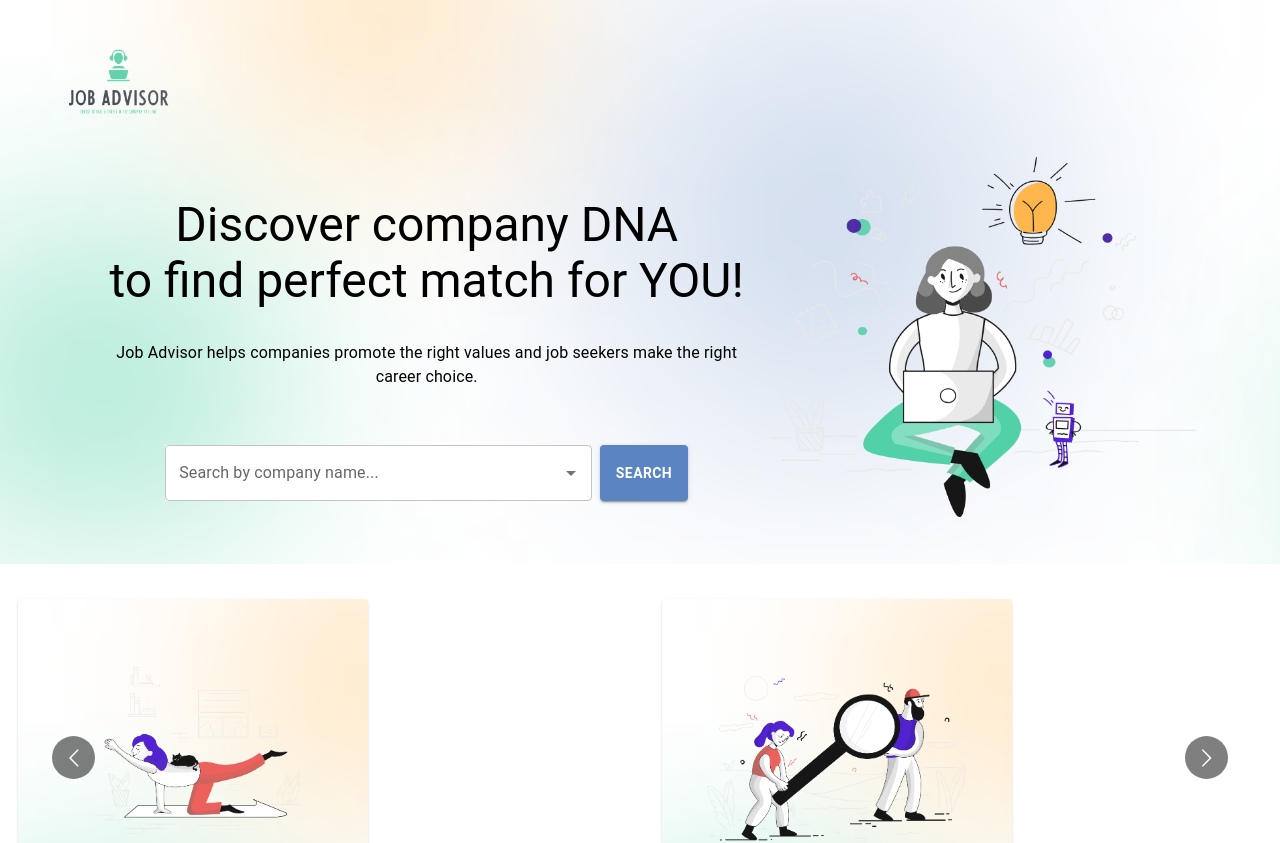
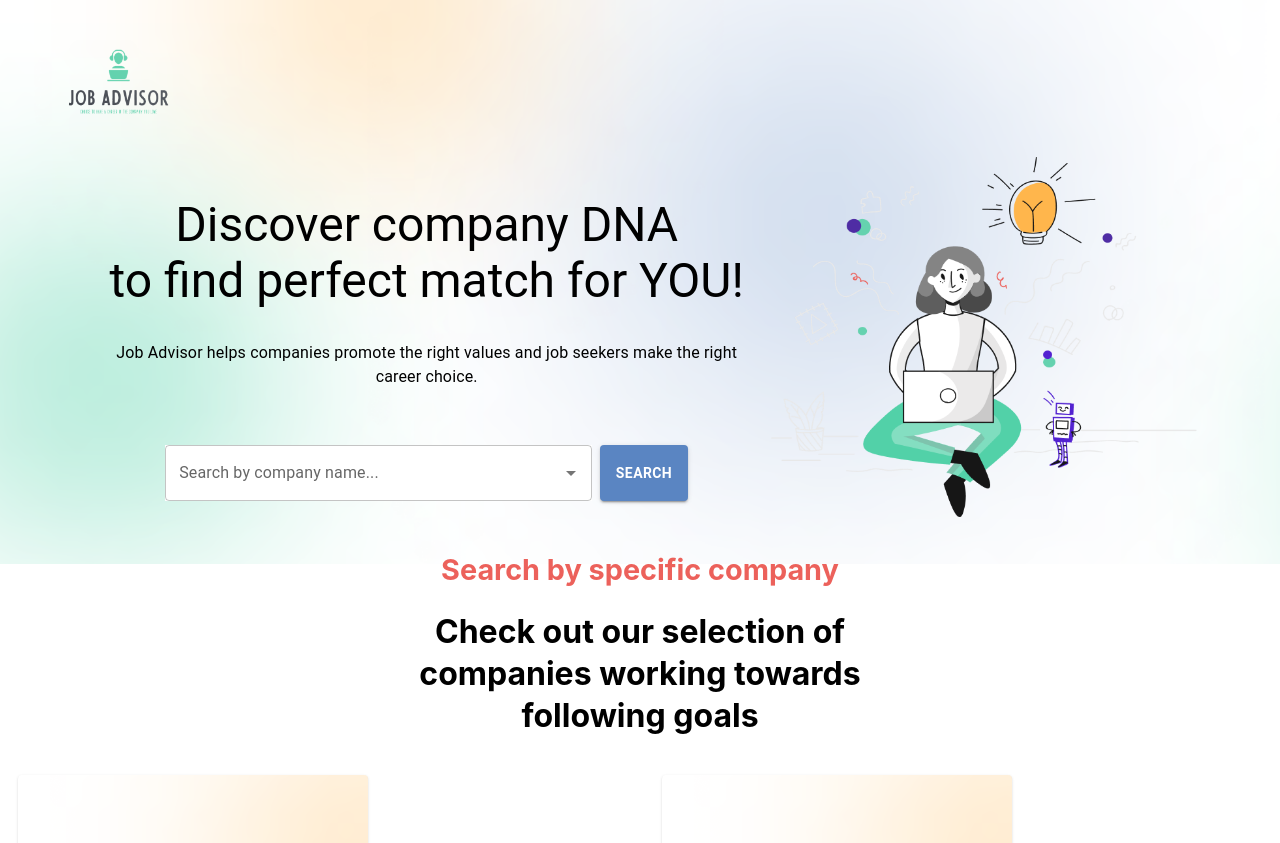
Before and after one commit to Job-Advisor-project/FrontEnd, a React (Create React App) app in the folder react/: page / in a window 1280 px wide. Shown: the top 843 px of the page. Built offline with nearby package versions, Linux system fonts and the light colour scheme.

Commit message:
added text section

```diff
--- /dev/null
+++ b/react/src/components/TextSection.jsx
@@ -0,0 +1,60 @@
+import { Box, Typography } from "@mui/material";
+import { createTheme } from "@mui/material/styles";
+export default function TextSection() {
+  const theme = createTheme();
+
+  theme.typography.subtitle1 = {
+    fontSize: "0.8rem",
+    "@media (min-width:600px)": {
+      fontSize: "1.2rem",
+    },
+    [theme.breakpoints.up("md")]: {
+      fontSize: "1.8rem",
+    },
+  };
+  theme.typography.h4 = {
+    fontSize: "1.2rem",
+    "@media (min-width:600px)": {
+      fontSize: "1.5rem",
+    },
+    [theme.breakpoints.up("md")]: {
+      fontSize: "2rem",
+    },
+  };
+  return (
+    <Box
+      sx={{
+        display: "flex",
+        flexDirection: "column",
+        textAlign: "center",
+        justifyContent: "center",
+        alignItems: "center",
+        height: "20vh",
+        mb: 2,
+      }}
+    >
+      <Typography
+        theme={theme}
+        variant="subtitle1"
+        style={{
+          color: "#EC615B",
+          lineHeight: "35px",
+          maxWidth: "35%",
+        }}
+      >
+        Search by specific company
+      </Typography>
+      <Typography
+        theme={theme}
+        variant="h4"
+        sx={{
+          lineHeight: "42px",
+          maxWidth: "35%",
+          mt: 3,
+        }}
+      >
+        Check out our selection of companies working towards following goals
+      </Typography>
+    </Box>
+  );
+}
--- a/react/src/pages/Home.jsx
+++ b/react/src/pages/Home.jsx
@@ -1,13 +1,13 @@
 import Banner from "../components/Banner";
 import CarouselSlide from "../components/CarouselCards";
-//import Header from "../components/Header";
 import Footer from "../components/footer/Footer";
+import TextSection from "../components/TextSection";
 
 export default function Homepage({ onSelect, setCompany }) {
   return (
     <>
-      {/* <Header></Header> */}
       <Banner setCompany={setCompany}></Banner>
+      <TextSection></TextSection>
       <CarouselSlide onSelect={onSelect}></CarouselSlide>
       <Footer />
     </>
```
